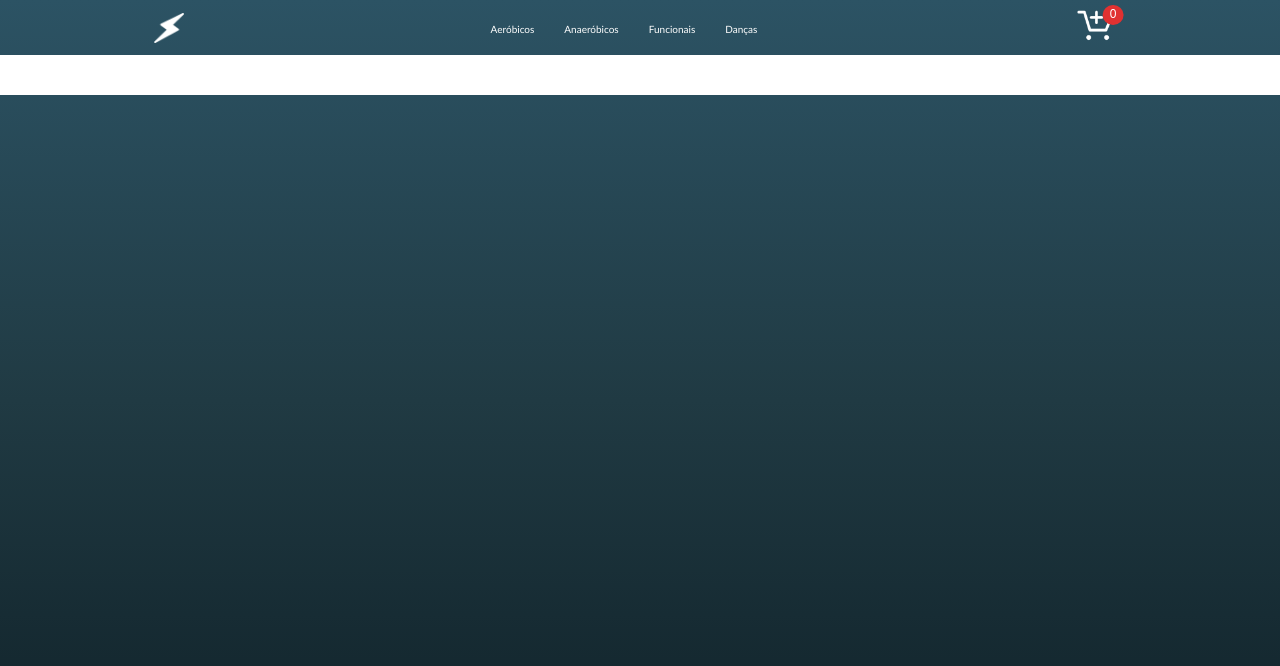
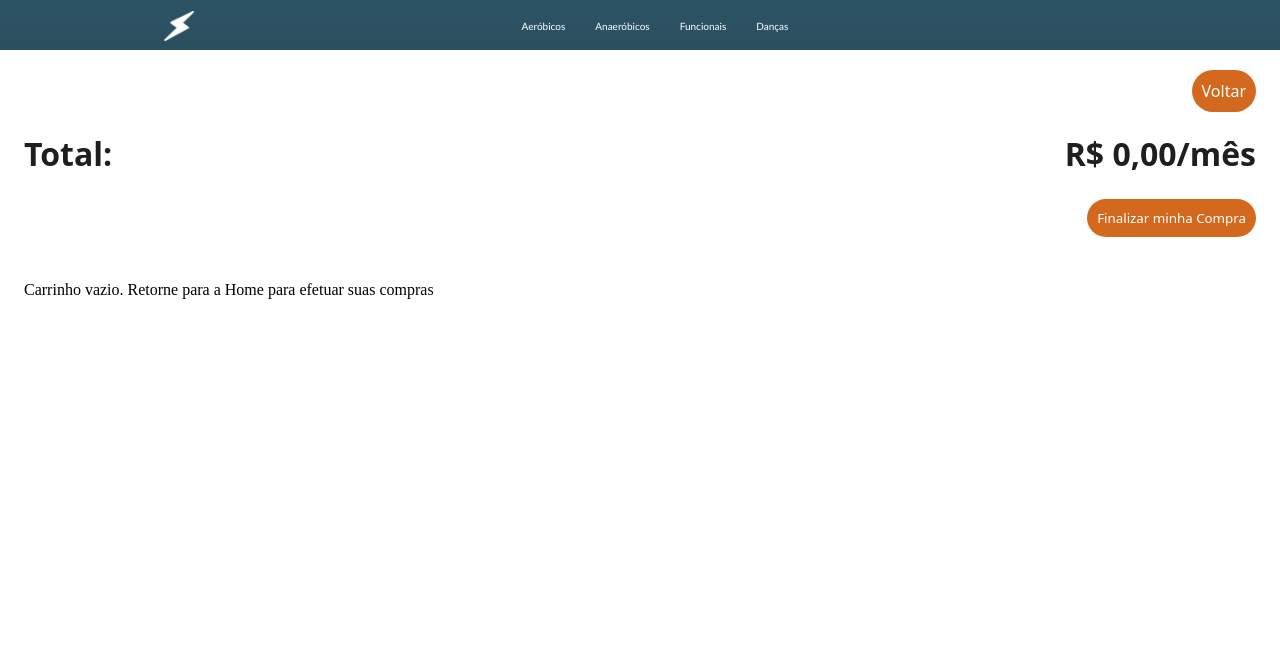
Before and after one commit to Ivina-als/MoveTimeSilva, a React (Vite) app: page /cart in a window 1280 px wide. Shown: the top 666 px of the page. Built offline with nearby package versions, Linux system fonts and the light colour scheme.

Commit message:
fix: removeItems in /cart

```diff
--- a/src/components/CartWidget/index.jsx
+++ b/src/components/CartWidget/index.jsx
@@ -24,7 +24,12 @@ const CartWidget = (props) => {
 
   return (
     <>
-      <div className={styles.containerightCart}>
+      <div
+        className={styles.containerightCart}
+        style={
+          cartItems.length === 0 ? { display: "none" } : { display: "flex" }
+        }
+      >
         <button className={styles.buttonCart}>
           <img className={styles.cart} src={cart} />
 
--- a/src/components/CartWidget/style.module.scss
+++ b/src/components/CartWidget/style.module.scss
@@ -19,7 +19,7 @@
   width: 40%;
   height: 40%;
   top: 23%;
-  left: 84%;
+  left: 81%;
   transform: translate(-50%, -50%);
   border-radius: 50%;
   text-align: center;
--- a/src/components/CategoryCart/index.jsx
+++ b/src/components/CategoryCart/index.jsx
@@ -6,8 +6,8 @@ import ProfessionalChosenCart from "../ProfessionalChosenCart";
 
 const CategoryCart = (props) => {
   const { cartItems } = useContext(CartContext);
-
   const [categorys, setCategorys] = useState([]);
+  const [calcTotal, setCalcTotal] = useState(0);
 
   useEffect(() => {
     const findCategorys = cartItems.reduce((category, professional) => {
@@ -17,14 +17,32 @@ const CategoryCart = (props) => {
       return category;
     }, []);
     setCategorys(findCategorys);
-  }, []);
-  console.log(categorys);
-  {
-    /*Mostra o container de categoria) e cada um dos
-    profissionais escolhidos para essa categoria*/
-  }
+  }, [cartItems]);
+
+  useEffect(() => {
+    const sum = cartItems.reduce((total, professional) => {
+      const valorProfessional =
+        professional.investimento * professional.partialPurchaseQuantity;
+      return total + valorProfessional;
+    }, 0);
+    setCalcTotal(sum);
+  }, [cartItems]);
+
   return (
     <div className={styles.CategoryCart}>
+      <div
+        style={{
+          display: "flex",
+          justifyContent: "space-between",
+          alignItems: "center",
+        }}
+      >
+        <span className={styles.titleTotal}>Total:</span>
+        <span className={styles.totalValue}>
+          <b>R$ </b>
+          {calcTotal},00/mês
+        </span>
+      </div>
       {categorys.map((category, index) => {
         return (
           <div key={index} className={styles.containerCategoryCart}>
@@ -36,6 +54,9 @@ const CategoryCart = (props) => {
           </div>
         );
       })}
+      <button className={styles.buttonFinishedCart}>
+        Finalizar minha Compra
+      </button>
     </div>
   );
 };
--- a/src/components/CategoryCart/style.module.scss
+++ b/src/components/CategoryCart/style.module.scss
@@ -20,3 +20,27 @@
 .imgCategory {
   width: 45px;
 }
+
+.totalValue,
+.titleTotal {
+  font-weight: 700;
+  font-family: system-ui, -apple-system, BlinkMacSystemFont, "Segoe UI", Roboto,
+    Oxygen, Ubuntu, Cantarell, "Open Sans", "Helvetica Neue", sans-serif;
+  font-size: 2rem;
+}
+
+.buttonFinishedCart {
+  align-self: flex-end;
+  display: flex;
+  justify-content: flex-end;
+  align-items: center;
+  text-decoration: none;
+  padding: 10px;
+  border-radius: 24px;
+  border: none;
+  background-color: chocolate;
+  color: white;
+  cursor: pointer;
+  font-family: system-ui, -apple-system, BlinkMacSystemFont, "Segoe UI", Roboto,
+    Oxygen, Ubuntu, Cantarell, "Open Sans", "Helvetica Neue", sans-serif;
+}
--- a/src/components/Counter/index.tsx
+++ b/src/components/Counter/index.tsx
@@ -58,6 +58,7 @@ const Counter = (props) => {
               addToCart({
                 ...props,
                 disponibilidade: props.disponibilidade - cartValue,
+                partialPurchaseQuantity: cartValue,
               });
               !isInCart(props.id) && setCartValue(0);
             }
--- a/src/components/ProfessionalChosenCart/index.jsx
+++ b/src/components/ProfessionalChosenCart/index.jsx
@@ -2,10 +2,9 @@ import React, { useContext, useEffect, useState } from "react";
 import styles from "./style.module.scss";
 import { CartContext } from "../../context/cartContext";
 import trash from "/trash.png";
-import { profissionalsDetail } from "../../utils/arr";
 
 const ProfessionalChosenCart = (props) => {
-  const { cartItems } = useContext(CartContext);
+  const { cartItems, removeItem } = useContext(CartContext);
   const [allProfessionals, setAllProfessionals] = useState([]);
 
   useEffect(() => {
@@ -16,21 +15,7 @@ const ProfessionalChosenCart = (props) => {
     };
 
     filterAllProfessionals(props.category);
-  }, []);
-
-  // const findProfessional = (id) => {
-  //   const professional = profissionalsDetail.find(
-  //     (professional) => professional.id === id
-  //   );
-  //   setQuantity(professional.disponibilidade);
-  // };
-
-  const findProfessional = (id) => {
-    const professional = profissionalsDetail.find(
-      (professional) => professional.id === id
-    );
-    return professional.disponibilidade;
-  };
+  }, [props.category, cartItems]);
 
   return (
     <div className={styles.containerProfessionalChosenCart}>
@@ -54,7 +39,9 @@ const ProfessionalChosenCart = (props) => {
                     style={{ marginTop: "10px" }}
                     className={styles.containerPrice}
                   >
-                    <span>R$ {professionalsByCategory.investimento}/mês</span>
+                    <span className={styles.unitaryValue}>
+                      R$ {professionalsByCategory.investimento}/mês
+                    </span>
                   </div>
                 </div>
               </div>
@@ -66,14 +53,13 @@ const ProfessionalChosenCart = (props) => {
                   alignItems: "center",
                 }}
               >
-                <button className={styles.buttonTrash}>
+                <button
+                  className={styles.buttonTrash}
+                  onClick={() => removeItem(professionalsByCategory.id)}
+                >
                   <img className={styles.trash} src={trash} />
                 </button>
-                <span>
-                  x
-                  {findProfessional(professionalsByCategory.id) -
-                    professionalsByCategory.disponibilidade}
-                </span>
+                <span>x{professionalsByCategory.partialPurchaseQuantity}</span>
               </div>
             </div>
           </React.Fragment>
--- a/src/components/ProfessionalChosenCart/style.module.scss
+++ b/src/components/ProfessionalChosenCart/style.module.scss
@@ -23,6 +23,10 @@
     Oxygen, Ubuntu, Cantarell, "Open Sans", "Helvetica Neue", sans-serif;
 }
 
+.unitaryValue {
+  font-weight: 700;
+}
+
 .figureCart {
   margin: 0;
 }
--- a/src/pages/Cart/Cart.jsx
+++ b/src/pages/Cart/Cart.jsx
@@ -3,18 +3,22 @@ import { useContext } from "react";
 import styles from "./style.module.scss";
 import { CartContext } from "../../context/cartContext";
 import CategoryCart from "../../components/CategoryCart";
+import { Link } from "react-router-dom";
 
 const Cart = (props) => {
   const { cartItems } = useContext(CartContext);
 
-  console.log(cartItems);
-  {
-    /*Mostra as categorias, o botão para limpar todo o
-carrinho e o Total, botão de Confimar compra (Ilustrativo) */
-  }
   return (
     <div className={styles.containerCart}>
-      <CategoryCart />
+      <Link to={"/"} className={styles.back}>
+        Voltar
+      </Link>
+      {cartItems && <CategoryCart />}
+      {cartItems.length === 0 && (
+        <div style={{ color: "black", height: "100svh", marginTop: "24px" }}>
+          Carrinho vazio. Retorne para a Home para efetuar suas compras
+        </div>
+      )}
     </div>
   );
 };
--- a/src/pages/Cart/style.module.scss
+++ b/src/pages/Cart/style.module.scss
@@ -1,6 +1,22 @@
 .containerCart {
+  display: flex;
+  flex-direction: column;
+  gap: 20px;
   color: #1f1f1f;
   background-color: #ffffff;
-  // height: 100%;
   padding: 20px 24px;
 }
+
+.back {
+  align-self: flex-end;
+  display: flex;
+  justify-content: flex-end;
+  align-items: center;
+  text-decoration: none;
+  padding: 10px;
+  border-radius: 24px;
+  background-color: chocolate;
+  color: white;
+  font-family: system-ui, -apple-system, BlinkMacSystemFont, "Segoe UI", Roboto,
+    Oxygen, Ubuntu, Cantarell, "Open Sans", "Helvetica Neue", sans-serif;
+}
```
